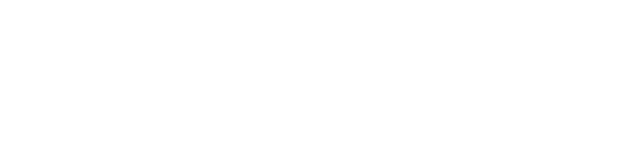
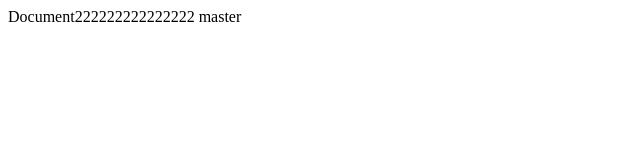
Before and after one commit to foreignerwow/git-lesson, a plain HTML site: page index.html in a window 1280 px wide. Shown: the whole page, without its empty margins (0-640 px from the left). Drawn offline with Linux system fonts and the light colour scheme.

Commit message:
Добавлен альтернативный  body

```diff
--- a/index.html
+++ b/index.html
@@ -4,9 +4,9 @@
     <meta charset="UTF-8">
     <meta http-equiv="X-UA-Compatible" content="IE=edge">
     <meta name="viewport" content="width=device-width, initial-scale=1.0">
-    <title>Document</title>
+    <title></title>
 </head>
 <body>
-
+    Document222222222222222 master
 </body>
 </html>
```
